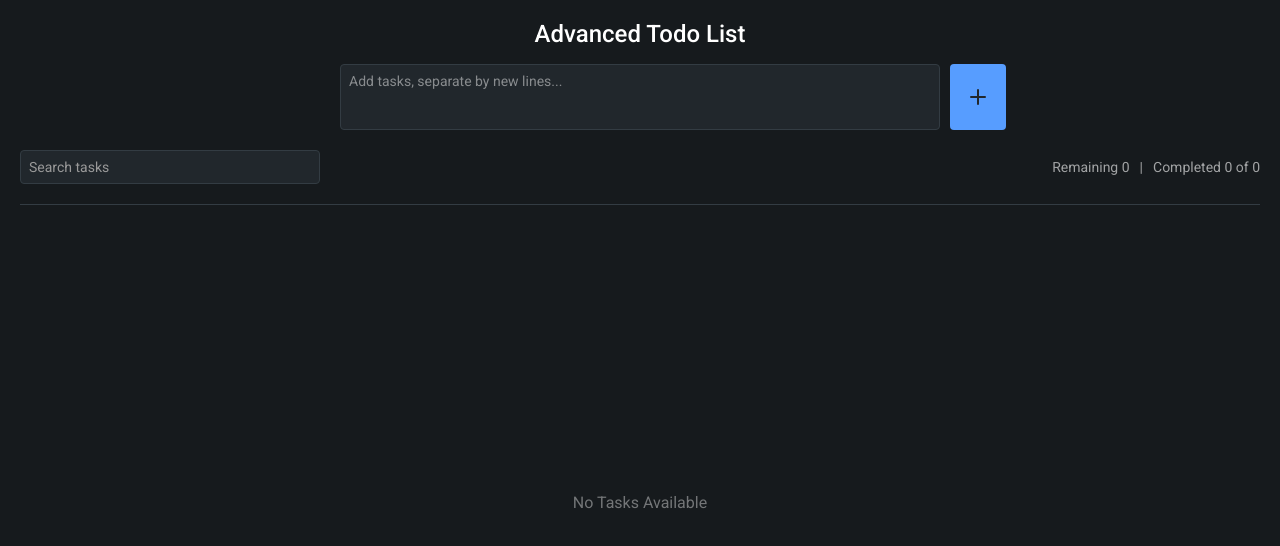
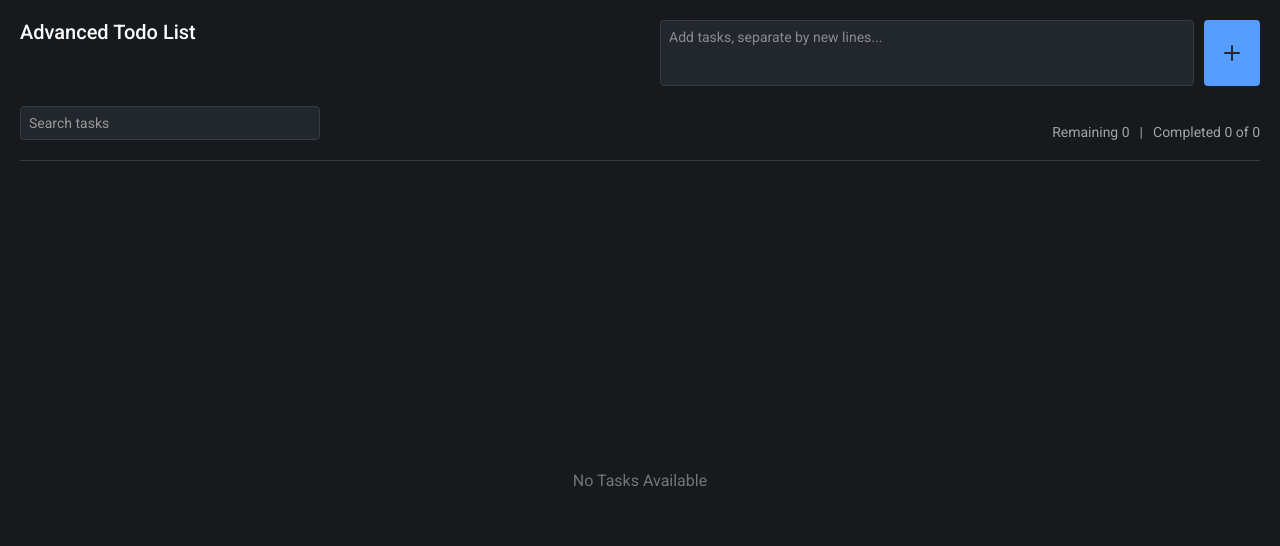
Before and after one commit to Hayyanshaikh/doneit, a React (Vite) app: page / in a window 1280 px wide. Shown: the top 546 px of the page. Built offline with nearby package versions, Linux system fonts and the light colour scheme.

Commit message:
Some UI fixes

```diff
--- a/src/App.jsx
+++ b/src/App.jsx
@@ -40,8 +40,10 @@
   return (
     <TodoContext.Provider value={{ todos, addTodo, toggleTodo, deleteTodo }}>
       <div className="App">
-        <h1>Advanced Todo List</h1>
-        <TodoForm />
+        <div className='todolist_header'>
+          <h1>Advanced Todo List</h1>
+          <TodoForm />
+        </div>
         <TodoList />
       </div>
     </TodoContext.Provider>
--- a/src/index.css
+++ b/src/index.css
@@ -31,9 +31,14 @@
 h1 {
   color: #fff;
   text-align: center;
-  font-size: 24px;
+  font-size: 20px;
   font-weight: 500;
   margin-bottom: 1rem;
+}
+
+.todolist_header {
+  display: flex;
+  justify-content: space-between;
 }
 
 form {
@@ -42,15 +47,13 @@
   gap: 10px;
   margin-bottom: 20px;
   max-width: 600px;
-  margin-inline: auto;
 }
 
 textarea {
-  width: 100%;
   resize: none;
   outline: none;
   color: #ffffffbe;
-  flex: 0 0 auto;
+  flex: 1;
   padding: 0.5rem;
   font-size: 14px;
   border-radius: 4px;
@@ -63,7 +66,6 @@
 }
 
 button {
-  width: 100%;
   border: none;
   cursor: pointer;
   font-size: 15px;
@@ -108,7 +110,7 @@
 
 .task-header {
   display: flex;
-  align-items: center;
+  align-items: flex-end;
   justify-content: space-between;
 }
 
```
